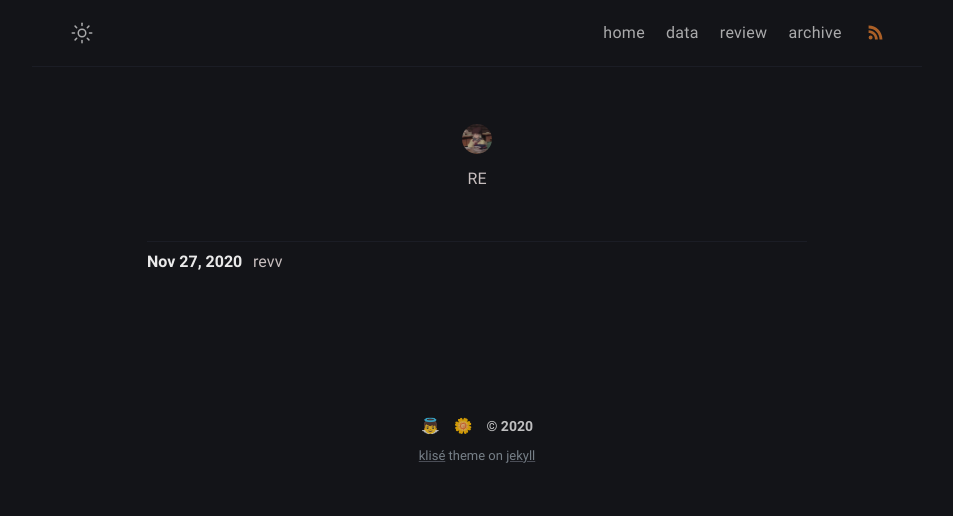
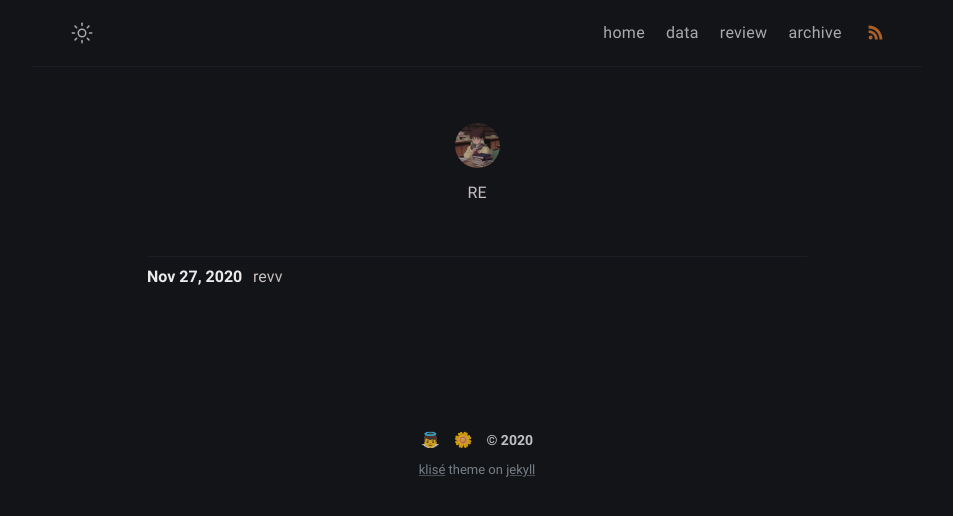
Before and after one commit to iwdstry/yeieje, a Jekyll site: the page built from review.html, in a window 1280 px wide. Shown: the top 516 px of the page, without its empty margins (163-1116 px from the left). Built offline with Jekyll 4.4.1, drawn with Linux system fonts in a browser that asks for light colours.

Commit message:
Update _layout.scss

```diff
--- a/_sass/klise/_layout.scss
+++ b/_sass/klise/_layout.scss
@@ -10,8 +10,8 @@
   }
 
   .data-avatar {
-    width: 30px;
-    height: 30px;
+    width: 45px;
+    height: 45px;
     border-radius: 100%;
     user-select: none;
     background-color: $black;
```
